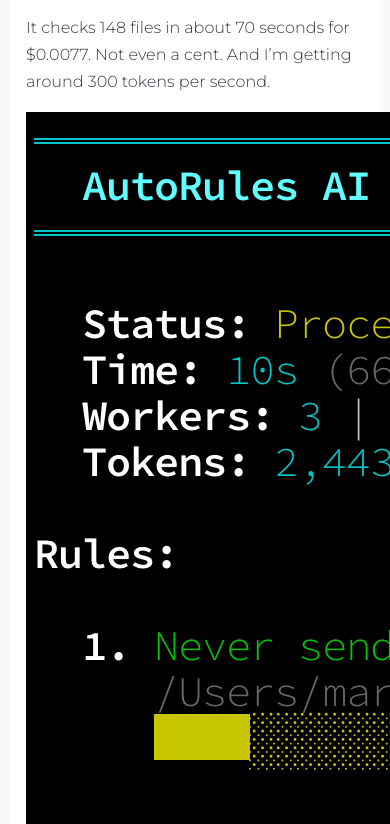
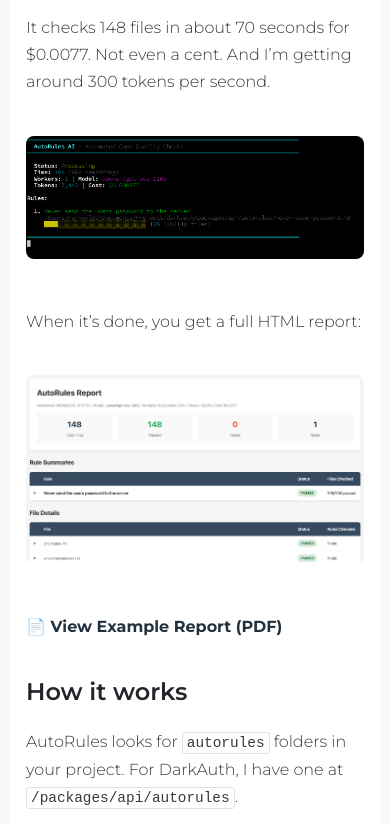
Before and after one commit to markwylde/markwylde.github.io, an Astro site: page /blog/autorules-ai-powered-code-validation in a window 390 px wide. Shown: the part 1772-2596 px from the top of the page. Built offline with nearby package versions, Linux system fonts and the light colour scheme; Astro itself is replaced by a stand-in of ours.

Commit message:
fix: make blog images responsive

```diff
--- a/src/pages/blog/[...slug].astro
+++ b/src/pages/blog/[...slug].astro
@@ -165,6 +165,13 @@ const { Content } = await entry.render();
 		text-decoration: underline;
 	}
 
+	.blog-content :global(img) {
+		width: 100%;
+		height: auto;
+		border-radius: 8px;
+		margin: 1.5rem 0;
+	}
+
 	.blog-footer {
 		padding-top: 2rem;
 		border-top: 1px solid var(--border-color);
```
